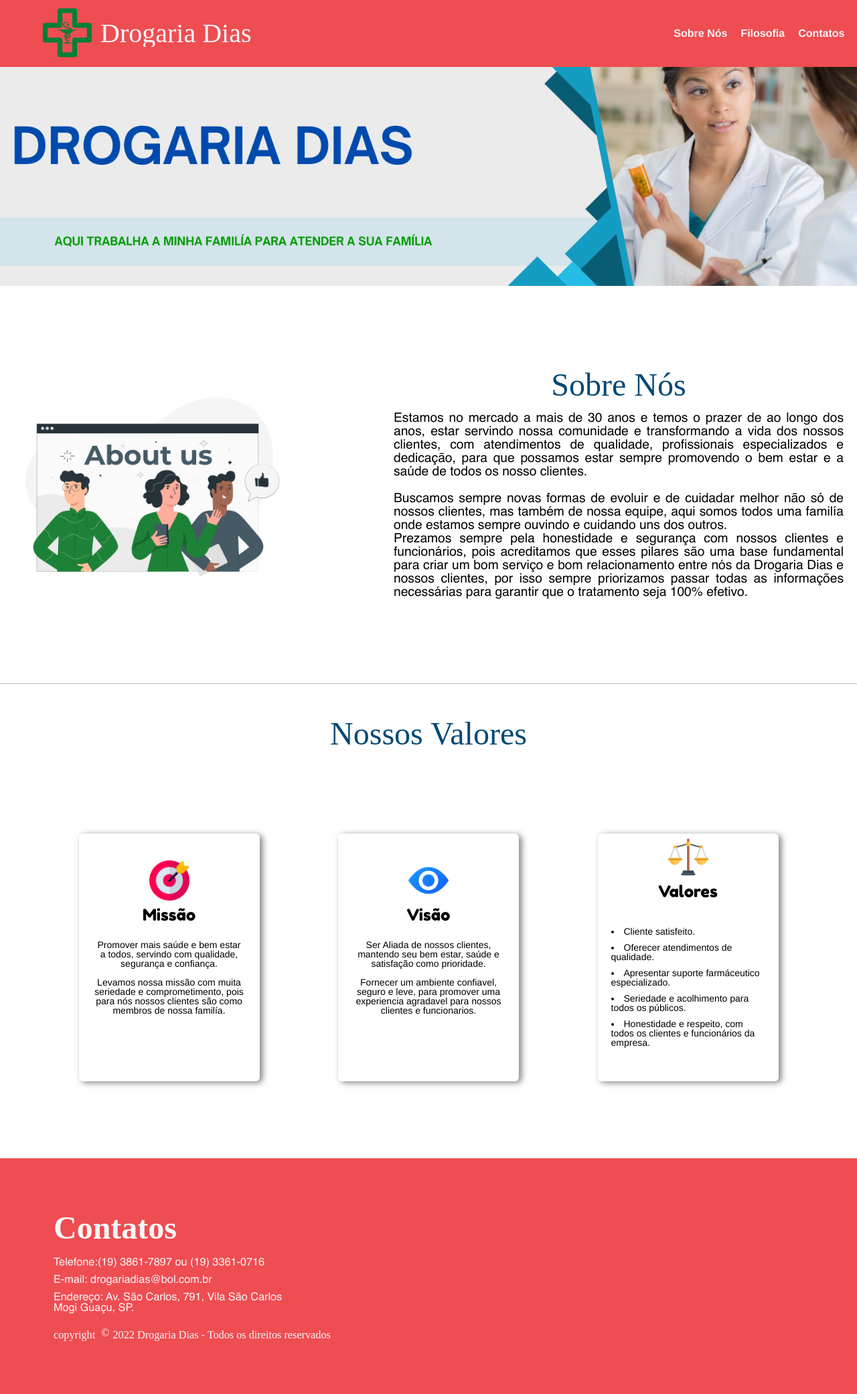
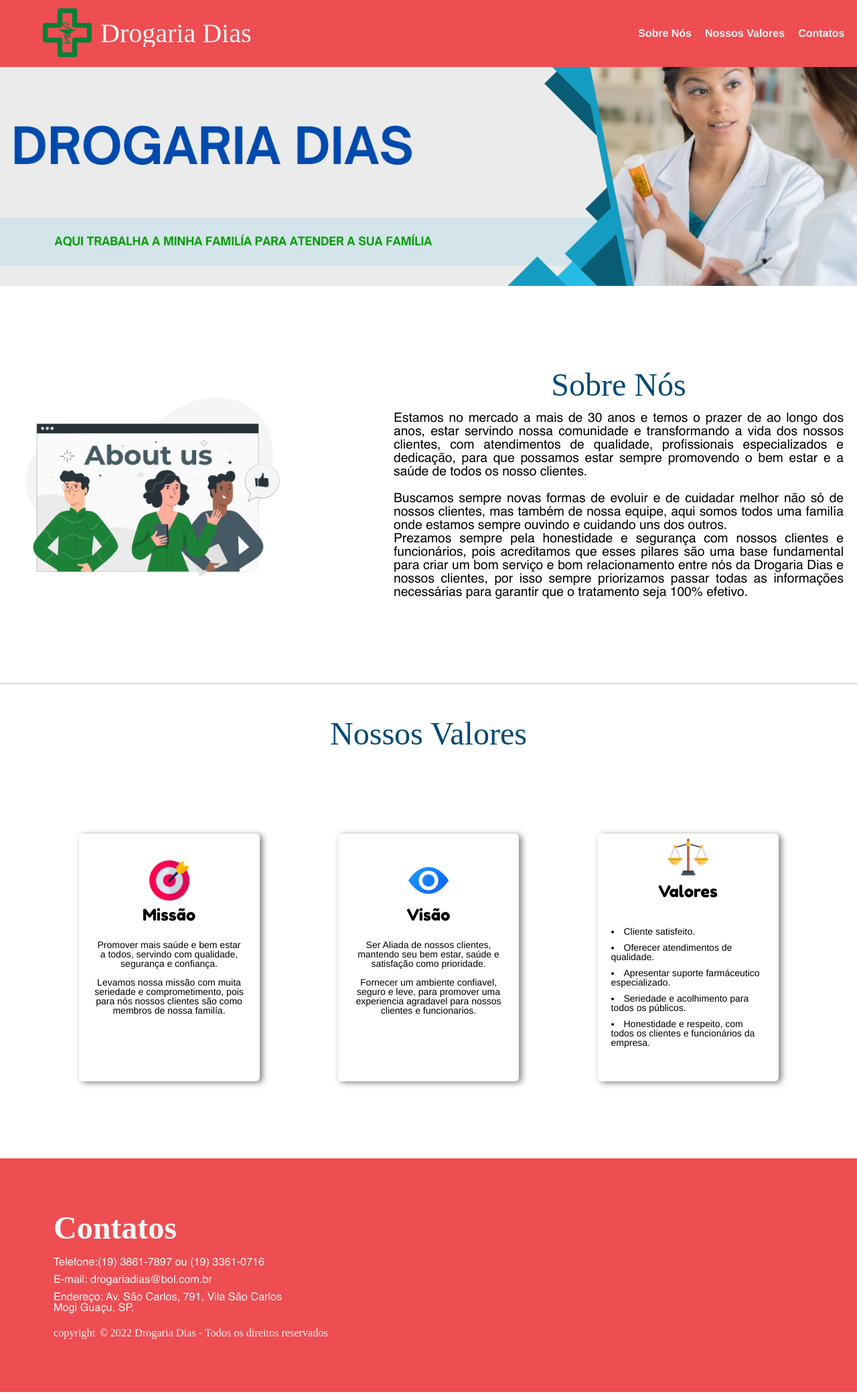
Before and after one commit to OliveiraL21/DrogariaDias, an Angular app: page / in a window 1280 px wide. Shown: the whole page at 67% size. Built offline with nearby package versions, Linux system fonts and the light colour scheme; a web font is replaced by a local one.

Commit message:
ajuste no footer e no headaer

```diff
--- a/src/app/app.component.html
+++ b/src/app/app.component.html
@@ -9,7 +9,7 @@
         <li class="header__menu__item">
           <a class="header__menu__link" href="#sobre_nos">Sobre Nós</a>
         </li>
-        <li class="header__menu__item"><a class="header__menu__link" href="#filosofia">Filosofia</a></li>
+        <li class="header__menu__item"><a class="header__menu__link" href="#filosofia">Nossos Valores</a></li>
         <li class="header__menu__item">
           <a class="header__menu__link" href="#contatos">Contatos</a>
         </li>
@@ -117,7 +117,7 @@
         <li></li>
       </ul>
       <span class="contatos__copyright">copyright <span
-          style="display: inline-block; font-size: 16px; color: #ffffff; background: transparent; border-radius: 6px; padding: 0 5px;">©</span>{{year}}
+          style=" font-size: 16px; color: #ffffff; background: transparent; border-radius: 6px; padding: 0 3px;">©</span>{{year}}
         Drogaria Dias - Todos os direitos reservados</span>
     </div>
   </footer>
```
Also changed, not shown: src/dist/drogaria_dias/index.html, 1 other file (tests, documents, lock files or other folders).
